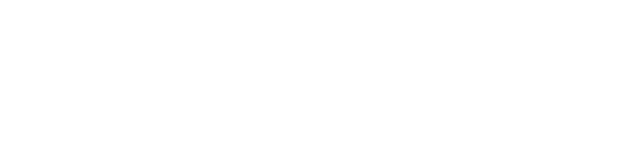
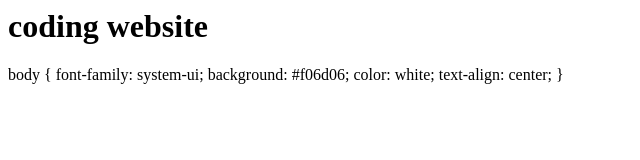
Before and after one commit to WVCS/website-malaynahz, a plain HTML site: page index.html in a window 1280 px wide. Shown: the whole page, without its empty margins (0-640 px from the left). Drawn offline with Linux system fonts and the light colour scheme.

Commit message:
Update index.html

```diff
--- a/index.html
+++ b/index.html
@@ -1,4 +1,11 @@
 <html>
+<h1> coding website </h1>
+  body {
+  font-family: system-ui;
+  background: #f06d06;
+  color: white;
+  text-align: center;
+}
 
 
 
```
